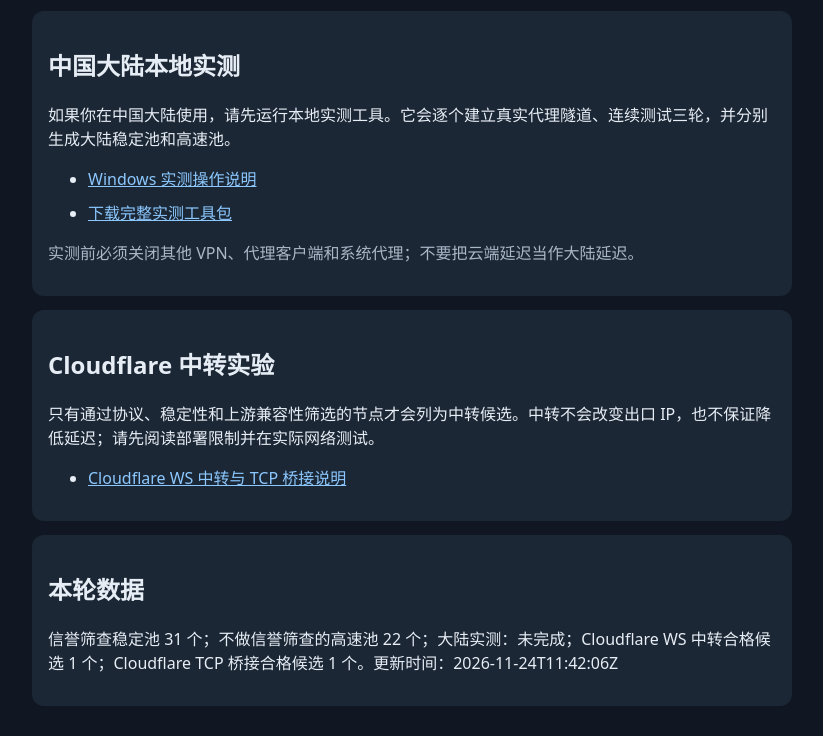
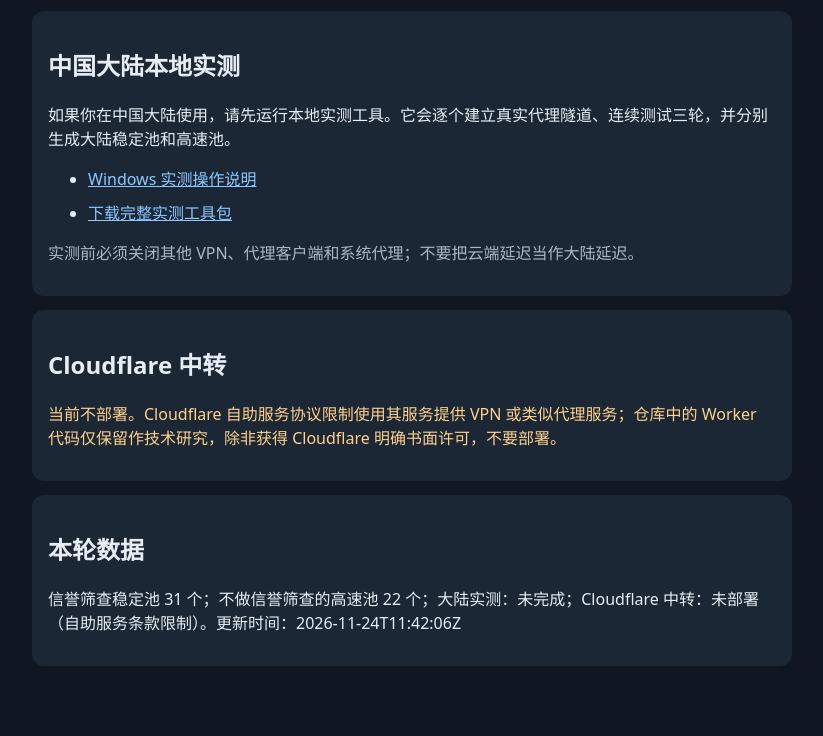
Before and after one commit to 2695801261-gif/Direct-NodeHub, a plain HTML site: page public/index.html in a window 1280 px wide. Shown: the part 611-1347 px from the top of the page, without its empty margins (228-1051 px from the left). After the commit the page ends 1307 px from the top, so only its background shows below. Drawn offline with Linux system fonts and the light colour scheme.

Commit message:
docs: remove Cloudflare deployment instructions from status page

```diff
--- a/public/index.html
+++ b/public/index.html
@@ -32,16 +32,15 @@ li{margin:10px 0}.warn{color:#ffd18a}
 </ul>
 <p class="muted">实测前必须关闭其他 VPN、代理客户端和系统代理；不要把云端延迟当作大陆延迟。</p>
 </section>
-<section><h2>Cloudflare 中转实验</h2>
-<p>只有通过协议、稳定性和上游兼容性筛选的节点才会列为中转候选。中转不会改变出口 IP，也不保证降低延迟；请先阅读部署限制并在实际网络测试。</p>
-<ul><li><a href="https://github.com/2695801261-gif/Direct-NodeHub/blob/main/cloudflare/README.md">Cloudflare WS 中转与 TCP 桥接说明</a></li></ul>
+<section><h2>Cloudflare 中转</h2>
+<p class="warn">当前不部署。Cloudflare 自助服务协议限制使用其服务提供 VPN 或类似代理服务；仓库中的 Worker 代码仅保留作技术研究，除非获得 Cloudflare 明确书面许可，不要部署。</p>
 </section>
 <section><h2>本轮数据</h2><p id="status">正在读取状态…</p></section>
 <script>
 fetch('status.json',{cache:'no-store'}).then(r=>r.json()).then(d=>{
  const s=d.summary||{};
  document.getElementById('status').textContent=
- '信誉筛查稳定池 '+(s.reputation_screened_stable_nodes??0)+' 个；不做信誉筛查的高速池 '+(s.fast_stable_nodes??0)+' 个；大陆实测：未完成；Cloudflare WS 中转合格候选 '+(d.cloudflare_ws_relay?.worker_compatible_verified_and_stable??0)+' 个；Cloudflare TCP 桥接合格候选 '+(d.cloudflare_tcp_bridge?.protocol_verified_and_stable??0)+' 个。更新时间：'+(d.generated_at||'未知');
+ '信誉筛查稳定池 '+(s.reputation_screened_stable_nodes??0)+' 个；不做信誉筛查的高速池 '+(s.fast_stable_nodes??0)+' 个；大陆实测：未完成；Cloudflare 中转：未部署（自助服务条款限制）。更新时间：'+(d.generated_at||'未知');
  }).catch(()=>{document.getElementById('status').textContent='状态暂时不可读取。'});
 </script>
 </body></html>
```
